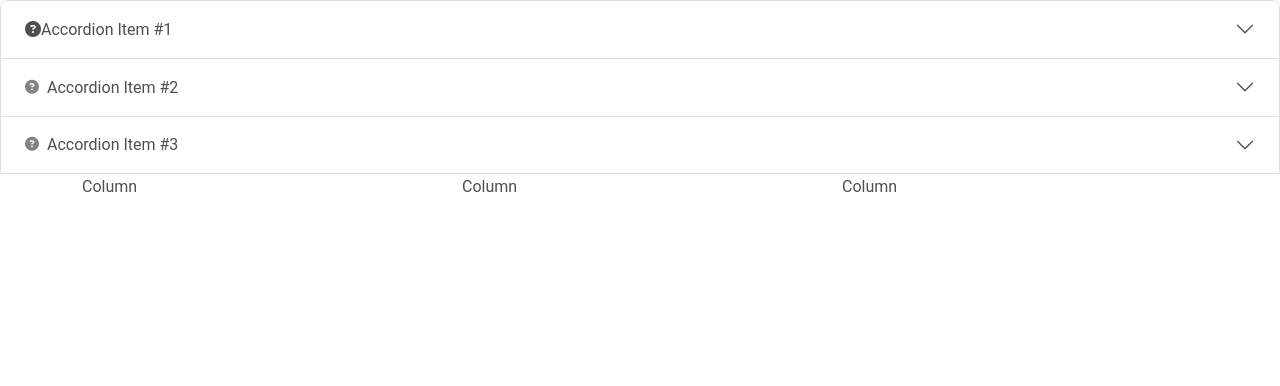
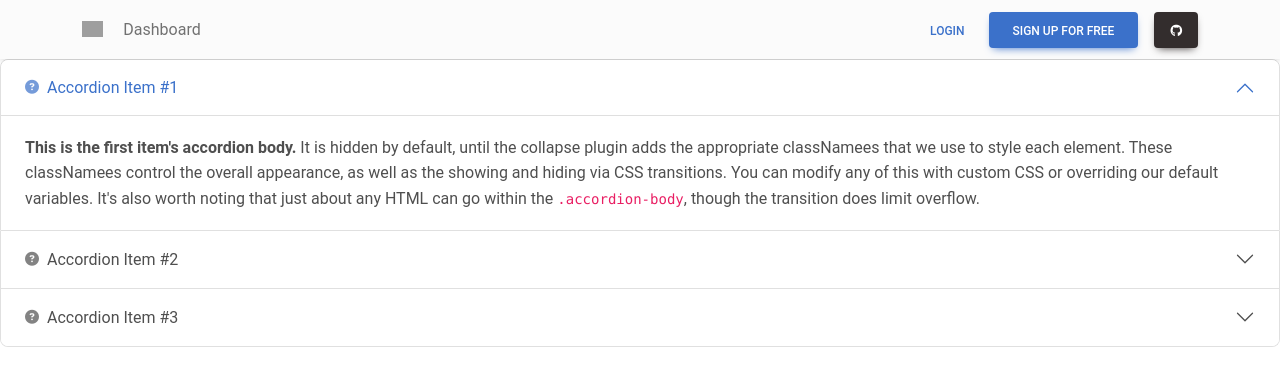
Before and after one commit to lawrencedovin/mylunchbox, a React (Create React App) app: page / in a window 1280 px wide. Both pictures are taken after a click on the button "Accordion Item #1". Shown: the top 386 px of the page. Built offline with nearby package versions, Linux system fonts and the light colour scheme; grey boxes are pictures that could not be loaded.

Commit message:
Added initial navbar

```diff
--- a/package.json
+++ b/package.json
@@ -10,6 +10,7 @@
     "@testing-library/jest-dom": "^5.16.5",
     "@testing-library/react": "^13.4.0",
     "@testing-library/user-event": "^13.5.0",
+    "autoprefixer": "10.4.5",
     "babel-plugin-macros": "^3.1.0",
     "font-awesome": "^4.7.0",
     "mdb-ui-kit": "^5.0.0",
@@ -17,6 +18,9 @@
     "react-dom": "^18.2.0",
     "react-scripts": "5.0.1",
     "web-vitals": "^2.1.4"
+  },
+  "overrides": {
+    "autoprefixer": "10.4.5"
   },
   "scripts": {
     "start": "react-scripts start",
--- a/src/App.js
+++ b/src/App.js
@@ -1,88 +1,164 @@
-import logo from './logo.svg';
-import './App.css';
+import logo from "./logo.svg";
+import "./App.css";
 
 // Material Design Bootstrap
-import * as mdb from 'mdb-ui-kit'; // lib
-import { Input } from 'mdb-ui-kit'; // module
+import * as mdb from "mdb-ui-kit"; // lib
+import { Input } from "mdb-ui-kit"; // module
 
 function App() {
   return (
-<div class="accordion" id="accordionExampleY">
-  <div class="accordion-item">
-    <h2 class="accordion-header" id="headingOneY">
-      <button class="accordion-button" type="button" data-mdb-toggle="collapse"
-        data-mdb-target="#collapseOneY" aria-expanded="true" aria-controls="collapseOneY">
-        <i class="fa-solid fa-circle-question"></i>Accordion Item #1
+    <>
+      <nav className="navbar navbar-expand-lg navbar-light bg-light">
+        <div className="container">
+          <a className="navbar-brand me-2" href="https://mdbgo.com/">
+            <img
+              src="https://mdbcdn.b-cdn.net/img/logo/mdb-transaprent-noshadows.webp"
+              height="16"
+              alt="MDB Logo"
+              loading="lazy"
+              style={{ marginTop: "-1px" }}
+            />
+          </a>
+
+          <button
+            className="navbar-toggler"
+            type="button"
+            data-mdb-toggle="collapse"
+            data-mdb-target="#navbarButtonsExample"
+            aria-controls="navbarButtonsExample"
+            aria-expanded="false"
+            aria-label="Toggle navigation"
+          >
+            <i className="fas fa-bars"></i>
           </button>
-    </h2>
-    <div id="collapseOneY" class="accordion-collapse collapse show" aria-labelledby="headingOneY"
-      data-mdb-parent="#accordionExampleY">
-      <div class="accordion-body">
-        <strong>This is the first item's accordion body.</strong> It is hidden by
-        default, until the collapse plugin adds the appropriate classes that we use to
-        style each element. These classes control the overall appearance, as well as
-        the showing and hiding via CSS transitions. You can modify any of this with
-        custom CSS or overriding our default variables. It's also worth noting that
-        just about any HTML can go within the <code>.accordion-body</code>, though the
-        transition does limit overflow.
+
+          <div className="collapse navbar-collapse" id="navbarButtonsExample">
+            <ul className="navbar-nav me-auto mb-2 mb-lg-0">
+              <li className="nav-item">
+                <a className="nav-link" href="#">
+                  Dashboard
+                </a>
+              </li>
+            </ul>
+
+            <div className="d-flex align-items-center">
+              <button type="button" className="btn btn-link px-3 me-2">
+                Login
+              </button>
+              <button type="button" className="btn btn-primary me-3">
+                Sign up for free
+              </button>
+              <a
+                className="btn btn-dark px-3"
+                href="https://github.com/mdbootstrap/mdb-ui-kit"
+                role="button"
+              >
+                <i className="fab fa-github"></i>
+              </a>
             </div>
           </div>
         </div>
-  <div class="accordion-item">
-    <h2 class="accordion-header" id="headingTwoY">
-      <button class="accordion-button collapsed" type="button" data-mdb-toggle="collapse"
-        data-mdb-target="#collapseTwoY" aria-expanded="false" aria-controls="collapseTwoY">
-        <i class="fas fa-question-circle fa-sm me-2 opacity-70"></i>Accordion Item #2
+      </nav>
+
+      <div className="accordion" id="accordionExampleY">
+        <div className="accordion-item">
+          <h2 className="accordion-header" id="headingOneY">
+            <button
+              className="accordion-button collapsed"
+              type="button"
+              data-mdb-toggle="collapse"
+              data-mdb-target="#collapseOneY"
+              aria-expanded="false"
+              aria-controls="collapseOneY"
+            >
+              <i className="fas fa-question-circle fa-sm me-2 opacity-70"></i>
+              Accordion Item #1
             </button>
           </h2>
-    <div id="collapseTwoY" class="accordion-collapse collapse" aria-labelledby="headingTwoY"
-      data-mdb-parent="#accordionExampleY">
-      <div class="accordion-body">
-        <strong>This is the second item's accordion body.</strong> It is hidden by
-        default, until the collapse plugin adds the appropriate classes that we use to
-        style each element. These classes control the overall appearance, as well as
-        the showing and hiding via CSS transitions. You can modify any of this with
-        custom CSS or overriding our default variables. It's also worth noting that
-        just about any HTML can go within the <code>.accordion-body</code>, though the
-        transition does limit overflow.
+          <div
+            id="collapseOneY"
+            className="accordion-collapse collapse"
+            aria-labelledby="headingOneY"
+            data-mdb-parent="#accordionExampleY"
+          >
+            <div className="accordion-body">
+              <strong>This is the first item's accordion body.</strong> It is
+              hidden by default, until the collapse plugin adds the appropriate
+              classNamees that we use to style each element. These classNamees
+              control the overall appearance, as well as the showing and hiding
+              via CSS transitions. You can modify any of this with custom CSS or
+              overriding our default variables. It's also worth noting that just
+              about any HTML can go within the <code>.accordion-body</code>,
+              though the transition does limit overflow.
             </div>
           </div>
         </div>
-  <div class="accordion-item">
-    <h2 class="accordion-header" id="headingThreeY">
-      <button class="accordion-button collapsed" type="button" data-mdb-toggle="collapse"
-        data-mdb-target="#collapseThreeY" aria-expanded="false" aria-controls="collapseThreeY">
-        <i class="fas fa-question-circle fa-sm me-2 opacity-70"></i>Accordion Item #3
+        <div className="accordion-item">
+          <h2 className="accordion-header" id="headingTwoY">
+            <button
+              className="accordion-button collapsed"
+              type="button"
+              data-mdb-toggle="collapse"
+              data-mdb-target="#collapseTwoY"
+              aria-expanded="false"
+              aria-controls="collapseTwoY"
+            >
+              <i className="fas fa-question-circle fa-sm me-2 opacity-70"></i>
+              Accordion Item #2
             </button>
           </h2>
-    <div id="collapseThreeY" class="accordion-collapse collapse" aria-labelledby="headingThreeY"
-      data-mdb-parent="#accordionExampleY">
-      <div class="accordion-body">
-        <strong>This is the third item's accordion body.</strong> It is hidden by
-        default, until the collapse plugin adds the appropriate classes that we use to
-        style each element. These classes control the overall appearance, as well as
-        the showing and hiding via CSS transitions. You can modify any of this with
-        custom CSS or overriding our default variables. It's also worth noting that
-        just about any HTML can go within the <code>.accordion-body</code>, though the
-        transition does limit overflow.
+          <div
+            id="collapseTwoY"
+            className="accordion-collapse collapse"
+            aria-labelledby="headingTwoY"
+            data-mdb-parent="#accordionExampleY"
+          >
+            <div className="accordion-body">
+              <strong>This is the second item's accordion body.</strong> It is
+              hidden by default, until the collapse plugin adds the appropriate
+              classNamees that we use to style each element. These classNamees
+              control the overall appearance, as well as the showing and hiding
+              via CSS transitions. You can modify any of this with custom CSS or
+              overriding our default variables. It's also worth noting that just
+              about any HTML can go within the <code>.accordion-body</code>,
+              though the transition does limit overflow.
             </div>
           </div>
         </div>
-  <div class="container">
-  <div class="row">
-    <div class="col">
-      Column
-    </div>
-    <div class="col">
-      Column
-    </div>
-    <div class="col">
-      Column
+        <div className="accordion-item">
+          <h2 className="accordion-header" id="headingThreeY">
+            <button
+              className="accordion-button collapsed"
+              type="button"
+              data-mdb-toggle="collapse"
+              data-mdb-target="#collapseThreeY"
+              aria-expanded="false"
+              aria-controls="collapseThreeY"
+            >
+              <i className="fas fa-question-circle fa-sm me-2 opacity-70"></i>
+              Accordion Item #3
+            </button>
+          </h2>
+          <div
+            id="collapseThreeY"
+            className="accordion-collapse collapse"
+            aria-labelledby="headingThreeY"
+            data-mdb-parent="#accordionExampleY"
+          >
+            <div className="accordion-body">
+              <strong>This is the third item's accordion body.</strong> It is
+              hidden by default, until the collapse plugin adds the appropriate
+              classNamees that we use to style each element. These classNamees
+              control the overall appearance, as well as the showing and hiding
+              via CSS transitions. You can modify any of this with custom CSS or
+              overriding our default variables. It's also worth noting that just
+              about any HTML can go within the <code>.accordion-body</code>,
+              though the transition does limit overflow.
             </div>
           </div>
         </div>
       </div>
-
+    </>
   );
 }
 
```
Also changed, not shown: 1 other file (tests, documents, lock files or other folders). Lines whose indentation alone changed are shown as unchanged.
